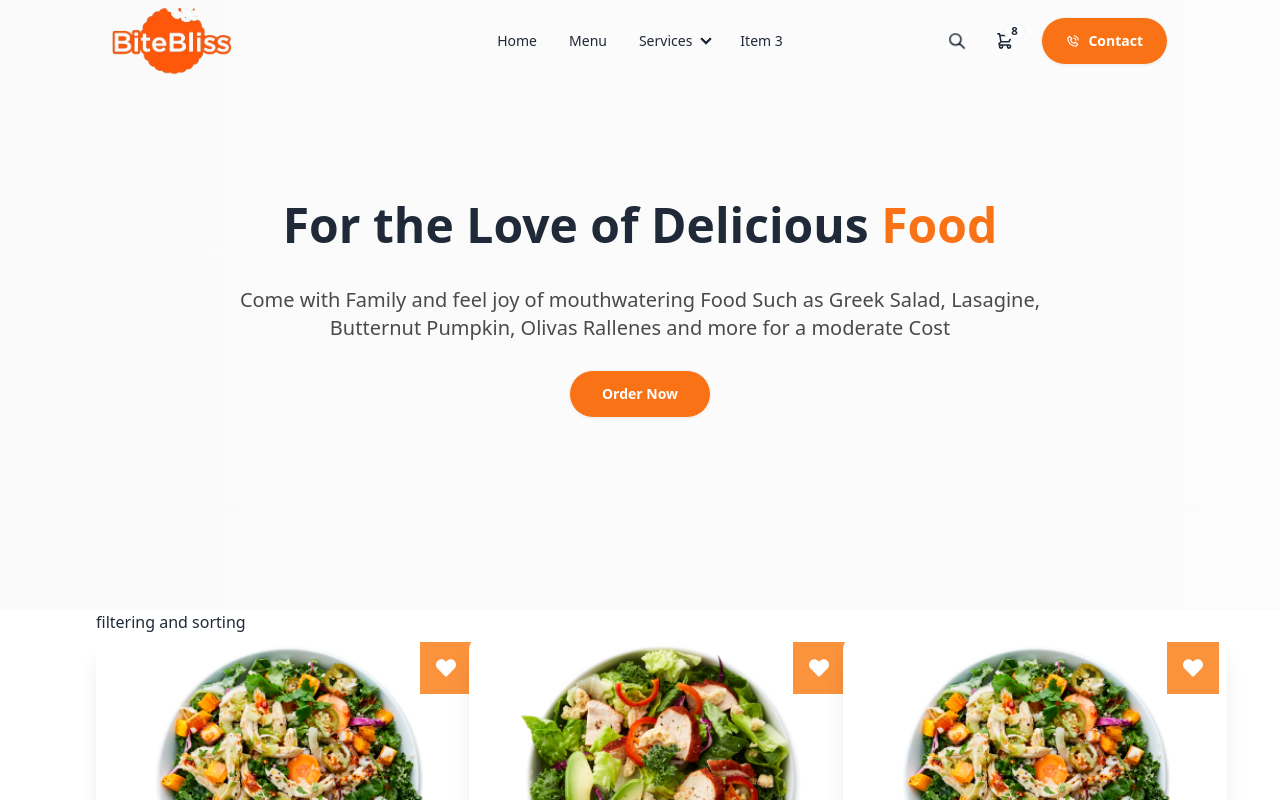
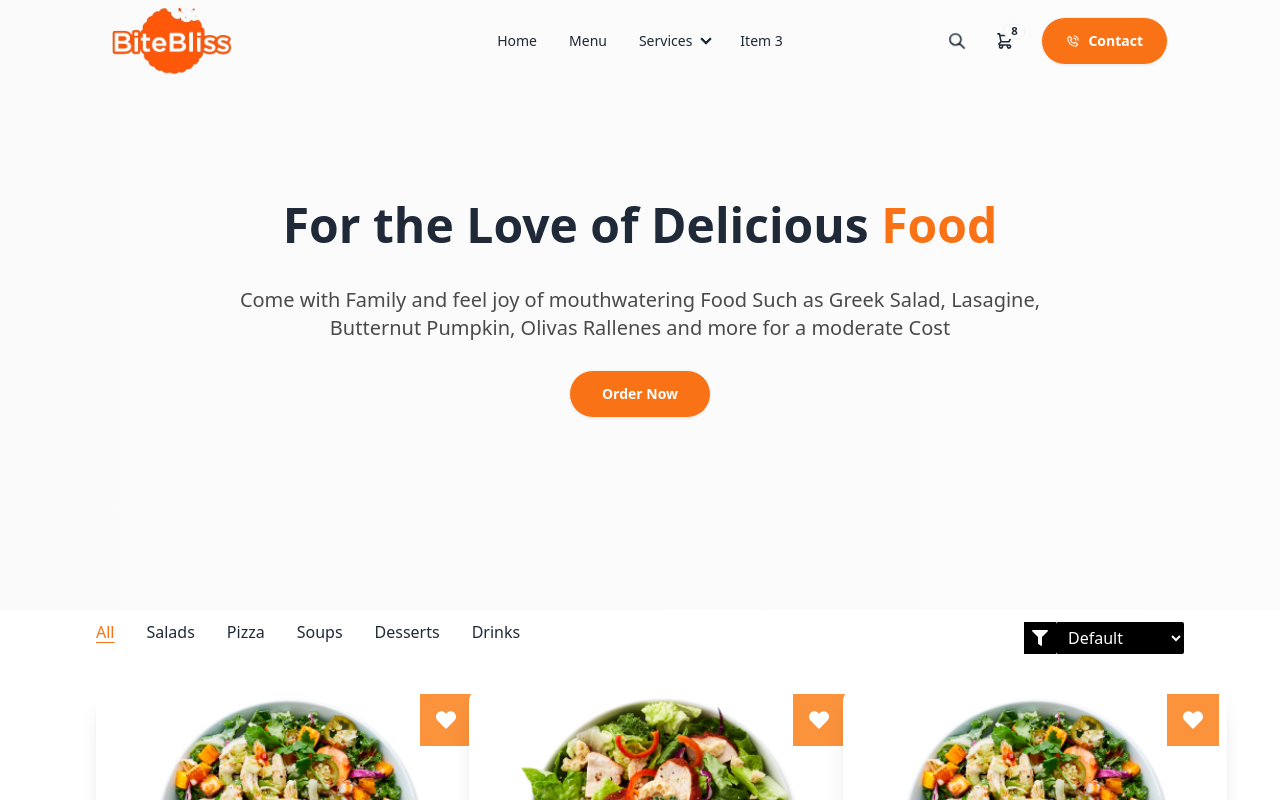
Before and after one commit to Bilal4542/mern-food-ordering-web, a React (Vite) app in the folder frontend/: page /menu in a window 1280 px wide. Shown: the top 800 px of the page. Built offline with nearby package versions, Linux system fonts and the light colour scheme.

Commit message:
menu page completed

```diff
--- a/frontend/src/components/SpecialDishCards.jsx
+++ b/frontend/src/components/SpecialDishCards.jsx
@@ -12,7 +12,7 @@ const SpecialDishCards = ({item}) => {
         setIsHeartFilled(!isHeartFilled)
     }
   return (
-    <div className=''>
+    <div className='-z-10'>
       <div className="card w-72 lg:w-96 m-auto bg-base-100 shadow-xl relative">
 
         <div className={`rating gap-1 absolute right-2 top-2 p-4 starHeart bg-orange-400 ${isHeartFilled ? 'text-red-700' : 'text-white'}`} onClick={handleHeartClick}>
--- a/frontend/src/pages/home/SpecialDishes.jsx
+++ b/frontend/src/pages/home/SpecialDishes.jsx
@@ -89,7 +89,7 @@ const SpecialDishes = () => {
       </div>
 
 
-      <Slider ref={slider} {...settings} className='overflow-hidden mt-10 space-x-10'>
+      <Slider ref={slider} {...settings} className='overflow-hidden mt-10 space-x-10 -z-10'>
         {
             recipes.map((item, index) => (
                 <SpecialDishCards key={index} item={item}/>
--- a/frontend/src/pages/home/Testimonials.jsx
+++ b/frontend/src/pages/home/Testimonials.jsx
@@ -22,7 +22,7 @@ const Testimonials = () => {
 
         {/* avatar */}
         <div className='flex items-center gap-4 flex-wrap'>
-        <div className="avatar-group -space-x-6 rtl:space-x-reverse">
+        <div className="avatar-group -space-x-6 rtl:space-x-reverse -z-10">
   <div className="avatar">
     <div className="w-12">
       <img src={testimonial_1} />
--- a/frontend/src/pages/menuPage/Menu.jsx
+++ b/frontend/src/pages/menuPage/Menu.jsx
@@ -1,11 +1,14 @@
 import React, { useEffect, useState } from 'react'
 import SpecialDishCards from '../../components/SpecialDishCards';
+import { FaFilter } from 'react-icons/fa';
 
 const Menu = () => {
   const [menu, setMenu] = useState([]);
   const [filteredItems, setFilteredItems] = useState([]);
   const [selectedCategory, setSelectedCategory] = useState('all');
   const [sortOption, setSortOption] = useState('default');
+  const [currentPage, setCurrentPage] = useState(1);
+  const [itemsPerPage] = useState(6)
 
 
 
@@ -30,7 +33,8 @@ const Menu = () => {
   const filterItems = (category) => {
     const filtered = category === 'all' ? menu : menu.filter((item) => item.category);
     setFilteredItems(filtered);
-    setSelectedCategory(category)
+    setSelectedCategory(category);
+    setCurrentPage(1);
   }
 
 
@@ -38,6 +42,7 @@ const Menu = () => {
   const showAllData = () => {
     setFilteredItems(menu);
     setSelectedCategory('all')
+    setCurrentPage(1);
   }
 
 
@@ -62,8 +67,15 @@ const Menu = () => {
       default:
         break;
     }
-    setFilteredItems(sortedItems)
+    setFilteredItems(sortedItems);
+    setCurrentPage(1);
   }
+
+  // pagination logic
+  const indexOfLastItem = currentPage * itemsPerPage;
+  const indexOfFirstItem = indexOfLastItem * itemsPerPage;
+  const currentItems = filteredItems.slice(indexOfFirstItem, indexOfLastItem);
+  const paginate = (pageNumber) => setCurrentPage(pageNumber);
 
   return (
     <div>
@@ -82,7 +94,33 @@ const Menu = () => {
     {/* menu shop section */}
     <div className="max-w-screen-2xl m-auto px-4 xl:px-24 container">
       {/* filtering and sorting */}
-      <div className="">filtering and sorting</div>
+      <div className="flex flex-col md:flex-row flex-wrap md:justify-between items-center space-y-3 mb-8">
+        {/* all category btns */}
+        <div className="flex flex-row justify-start md:items-center gap-4 md:gap-8">
+          <button onClick={showAllData} className={selectedCategory === 'all' ? 'underline underline-offset-4 text-orange-500' : ''}>All</button>
+          <button onClick={() => filterItems('salad')}  className={selectedCategory === 'salad' ? 'underline underline-offset-4 text-orange-500' : ''}>Salads</button>
+          <button  onClick={() => filterItems('pizza')} className={selectedCategory === 'pizza' ? 'underline underline-offset-4 text-orange-500' : ''}>Pizza</button>
+          <button  onClick={() => filterItems('soup')} className={selectedCategory === 'soup' ? 'underline underline-offset-4 text-orange-500' : ''}>Soups</button>
+          <button  onClick={() => filterItems('dessert')} className={selectedCategory === 'dessert' ? 'underline underline-offset-4 text-orange-500' : ''}>Desserts</button>
+          <button  onClick={() => filterItems('drinks')} className={selectedCategory === 'drinks' ? 'underline underline-offset-4 text-orange-500' : ''}>Drinks</button>
+        </div>
+
+        {/* sorting based filtering */}
+        <div className='flex justify-end mb-4 rounded-sm'>
+          <div className="bg-black p-2">
+            <FaFilter className='h-4 w-4 text-white'/>
+          </div>
+          {/* sorting options */}
+          <select name="sort" id="sort" onChange={(e) => handleSortChange(e.target.value)} value={sortOption} className='px-2 py-1 rounded-sm bg-black text-white'>
+            <option value="default">Default</option>
+            <option value="A-Z">A-Z</option>
+            <option value="Z-A">Z-A</option>
+            <option value="low-to-high">Low-to-high</option>
+            <option value="high-to-low">High-to-Low</option>
+          </select>
+        </div>
+
+      </div>
 
       {/* products Cards */}
       <div className="grid grid-cols-1 sm:grid-cols-2 md:grid-cols-3 gap-8">
@@ -93,6 +131,16 @@ const Menu = () => {
         }
       </div>
     </div>
+    {/* pagination section */}
+    <div className="flex items-center justify-center my-12">
+        {
+          Array.from({length: Math.ceil(filteredItems.length / itemsPerPage)}).map((_, index) => (
+            <button key={index + 1} onClick={() => paginate(index + 1)} className={`mx-1 px-3 py-1 rounded-full ${currentPage === index + 1 ? 'bg-orange-500 text-white' : 'bg-gray-300'}`}>
+              {index + 1}
+            </button>
+          ))
+        }
+    </div>
     </div>
   )
 }
```
